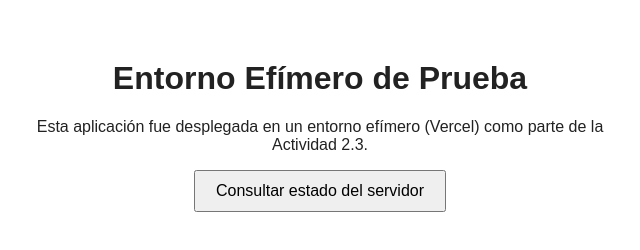
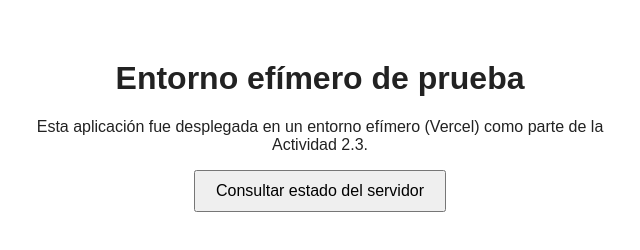
Before and after one commit to epickatif/actividad-2-3-ephemeral-environments-, a website: page public/index.html in a window 1280 px wide. Shown: the whole page, without its empty margins (320-960 px from the left). Drawn offline with Linux system fonts and the light colour scheme.

Commit message:
Corregir uso de mayusculas (evitar title case en espanol)

```diff
--- a/public/index.html
+++ b/public/index.html
@@ -2,7 +2,7 @@
 <html lang="es">
 <head>
   <meta charset="UTF-8">
-  <title>Actividad 2.3. Ephemeral Environments</title>
+  <title>Actividad 2.3. Entorno efímero</title>
   <style>
     body {
       font-family: Arial, sans-serif;
@@ -23,7 +23,7 @@
   </style>
 </head>
 <body>
-  <h1>Entorno Efímero de Prueba</h1>
+  <h1>Entorno efímero de prueba</h1>
   <p>Esta aplicación fue desplegada en un entorno efímero (Vercel) como parte de la Actividad 2.3.</p>
   <button onclick="consultarEstado()">Consultar estado del servidor</button>
   <div id="resultado"></div>
```
